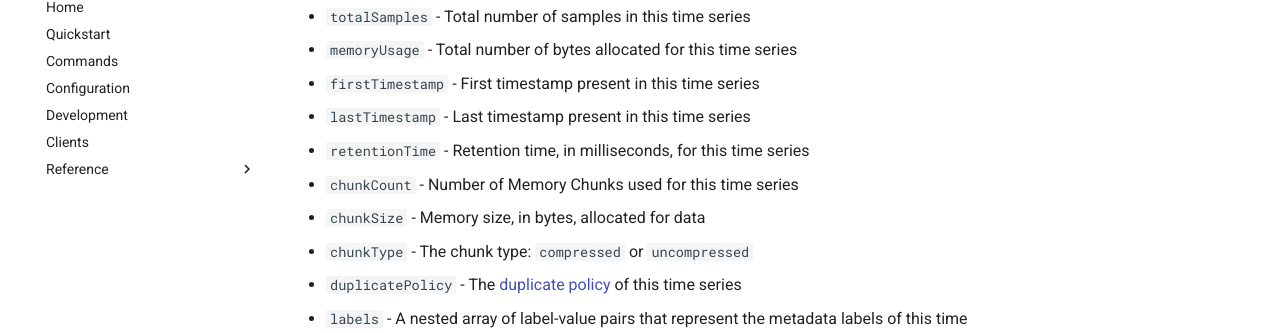
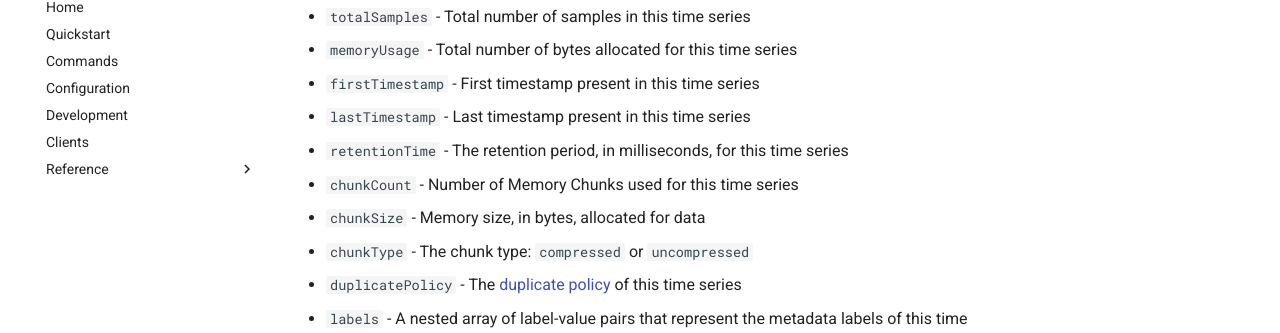
Before and after one commit to RedisTimeSeries/RedisTimeSeries, an MkDocs documentation site: the page built from docs/commands/ts.info.md, in a window 1280 px wide and 900 px high, scrolled down 567 px. Shown: the part 119-452 px from the top of the window. Built offline with MkDocs 1.6.1 and Material for MkDocs 9.7.7, drawn with Linux system fonts in a browser that asks for light colours; comment, search, counter and statistics services are not loaded.

Commit message:
Update ts.info.md

```diff
--- a/docs/commands/ts.info.md
+++ b/docs/commands/ts.info.md
@@ -26,7 +26,7 @@ Array-reply, specifically:
 * `memoryUsage` - Total number of bytes allocated for this time series
 * `firstTimestamp` - First timestamp present in this time series
 * `lastTimestamp` - Last timestamp present in this time series
-* `retentionTime` - Retention time, in milliseconds, for this time series
+* `retentionTime` - The retention period, in milliseconds, for this time series
 * `chunkCount` - Number of Memory Chunks used for this time series
 * `chunkSize` - Memory size, in bytes, allocated for data
 * `chunkType` - The chunk type: `compressed` or `uncompressed`
```
